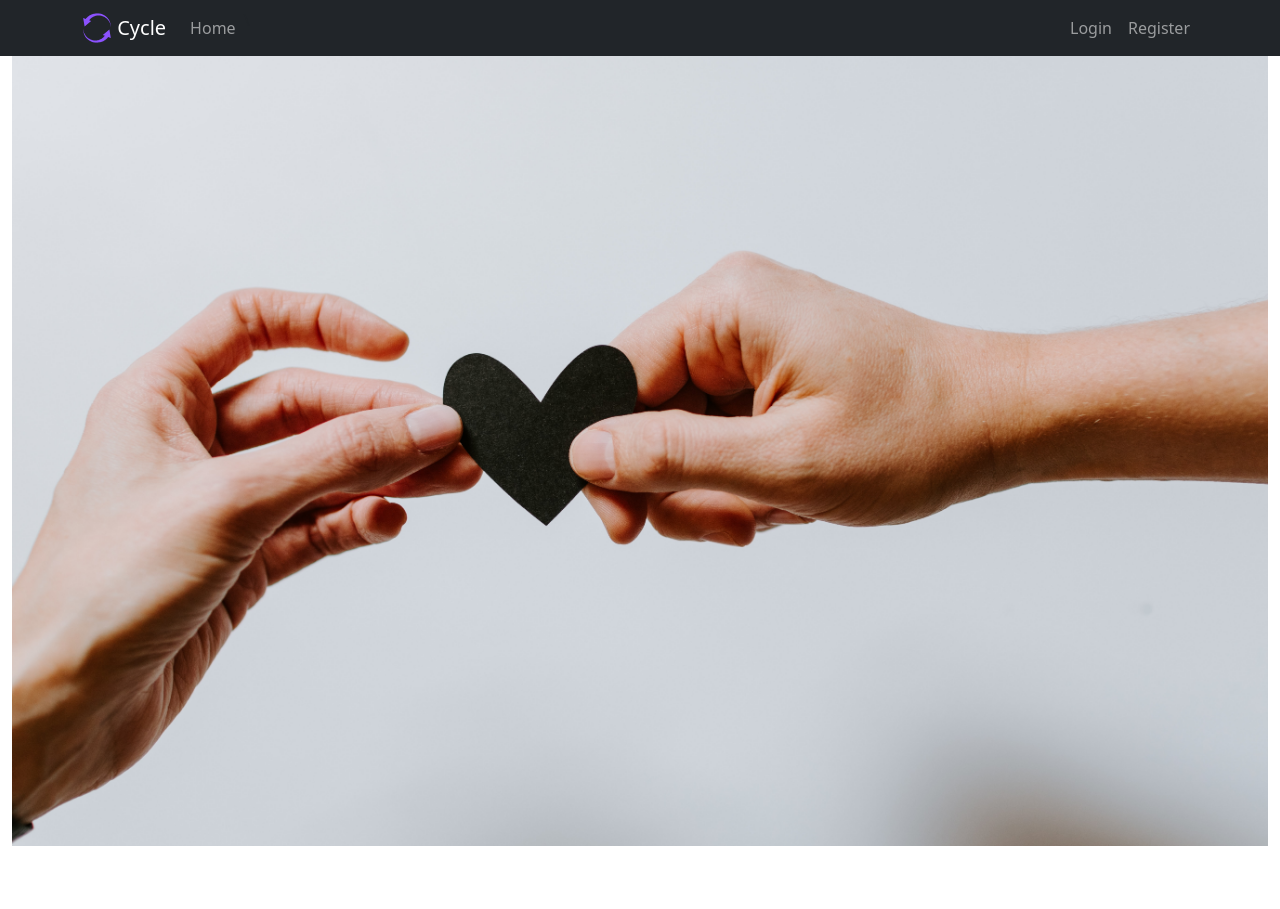
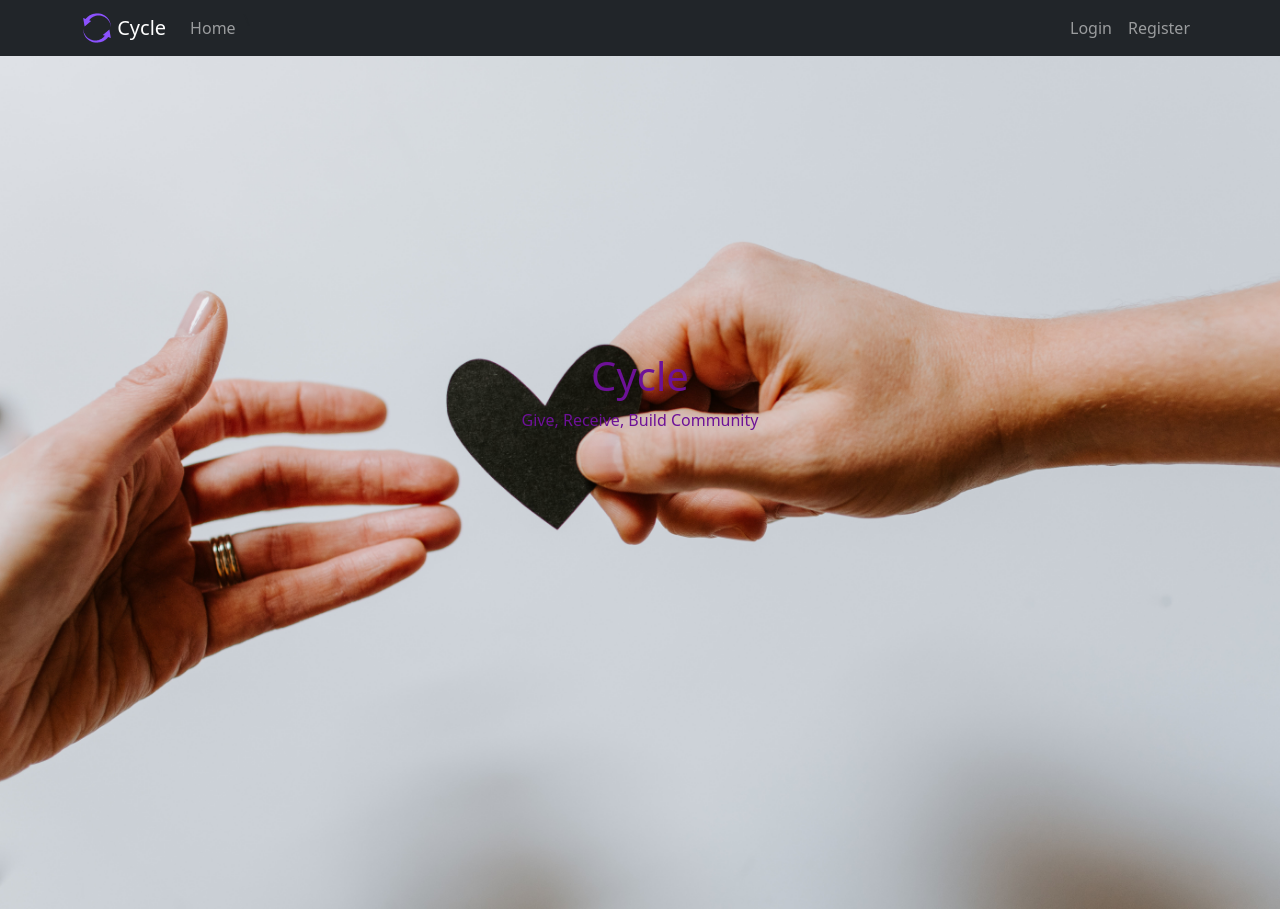
Before and after one commit to joeylking/cycle, a React (Create React App) app: page / in a window 1280 px wide. Before the commit the page ends 846 px from the top, so only its background shows below. Built offline with nearby package versions, Linux system fonts and the light colour scheme; no server answers.

Commit message:
Fixed History filters

```diff
--- a/src/components/History/History.jsx
+++ b/src/components/History/History.jsx
@@ -2,10 +2,10 @@ import { Container, Row, Col, ListGroup } from 'react-bootstrap';
 
 const History = ({ user, gifts }) => {
   const inactiveGifts = gifts.filter(gift => gift.active === false);
-  const givenGifts = inactiveGifts.filter(gift => gift.giver.id === user.id);
-  const receivedGifts = inactiveGifts.filter(
-    gift => gift.winner.id === user.id
-  );
+  const giftsWon = inactiveGifts.filter(gift => gift.winner !== null);
+  const givenGifts = giftsWon.filter(gift => gift.giver.id === user.id);
+  const receivedGifts = giftsWon.filter(gift => gift.winner.id === user.id);
+
   return (
     <Container className='mt-2'>
       <Row>
@@ -13,7 +13,7 @@ const History = ({ user, gifts }) => {
           <ListGroup>
             Given:
             {givenGifts.map(gift => (
-              <ListGroup.Item>
+              <ListGroup.Item key={gift.id}>
                 {gift.name} - Given to {gift.winner.username}
               </ListGroup.Item>
             ))}
--- /dev/null
+++ b/src/components/LandingPage/LandingPage.css
@@ -0,0 +1,16 @@
+.hero-image {
+  background-image: url('../../img/give.jpg');
+  background-position: center;
+  background-repeat: no-repeat;
+  background-size: cover;
+  z-index: 2;
+}
+
+.hero-text {
+  text-align: center;
+  position: absolute;
+  top: 50%;
+  left: 50%;
+  transform: translate(-50%, -50%);
+  color: rgb(109, 17, 151);
+}
--- a/src/components/LandingPage/LandingPage.jsx
+++ b/src/components/LandingPage/LandingPage.jsx
@@ -1,9 +1,10 @@
+import '../LandingPage/LandingPage.css';
 import hero from '../../img/give.jpg';
 import { Container } from 'react-bootstrap';
 
 const LandingPage = () => {
   return (
-    <Container fluid>
+    <>
       <img
         src={hero}
         alt='hero'
@@ -14,7 +15,11 @@ const LandingPage = () => {
           position: 'relative',
         }}
       />
-    </Container>
+      <div className='hero-text'>
+        <h1>Cycle</h1>
+        <p>Give, Receive, Build Community</p>
+      </div>
+    </>
   );
 };
 
```
Also changed, not shown: public/give.jpg (added), src/img/give.jpg.
